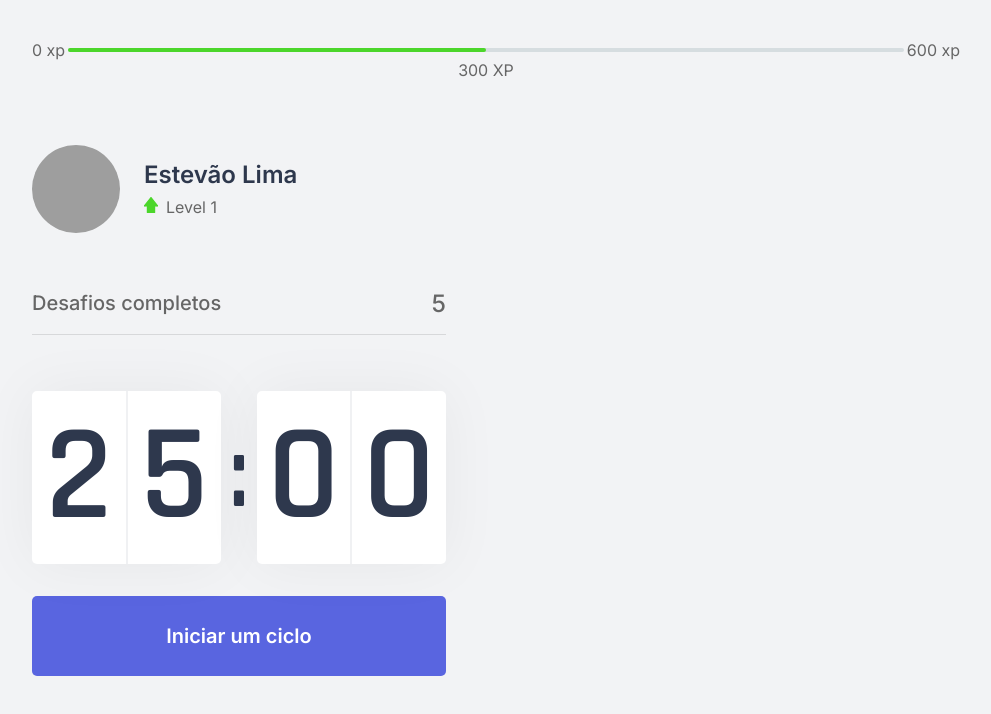
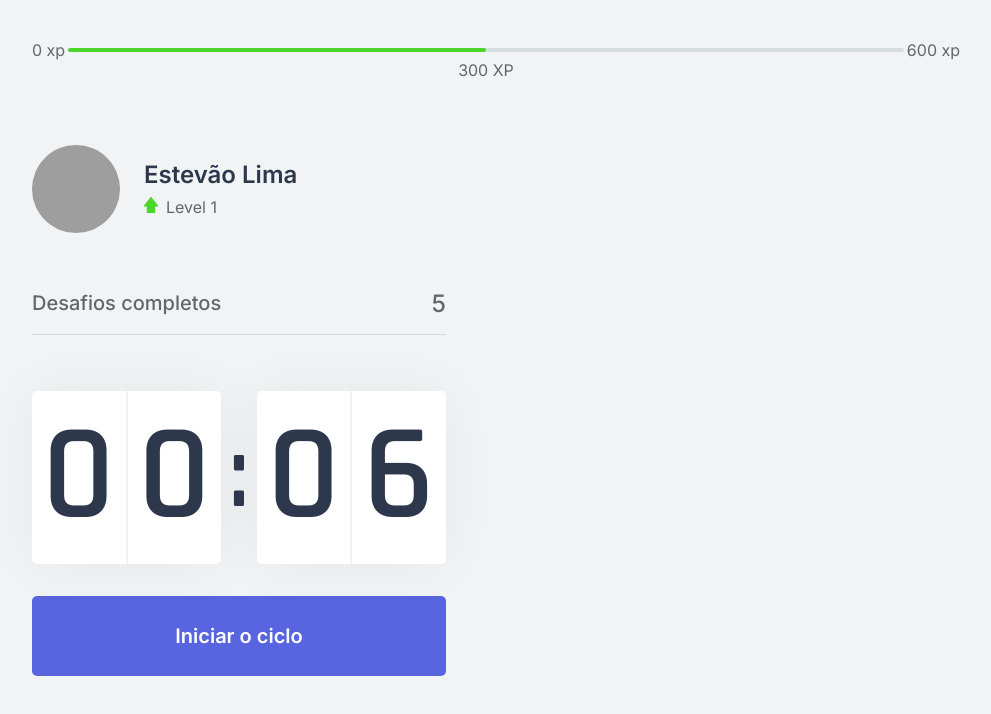
Before and after one commit to estevao-lima/move.it, a Next.js app: page / in a window 1280 px wide. Shown: the top 714 px of the page, without its empty margins (144-1135 px from the left). Built offline with nearby package versions, Linux system fonts and the light colour scheme; grey boxes are pictures that could not be loaded.

Commit message:
Finished countdown button, now it shows when countdown ended and disables onclick

```diff
--- a/src/components/Countdown.tsx
+++ b/src/components/Countdown.tsx
@@ -1,11 +1,13 @@
 import { useState, useEffect } from 'react';
 import styles from '../styles/components/Countdown.module.css'
 
+let countdownTimeout: NodeJS.Timeout;
 
 export function Countdown(){
 
-    const [time, setTime] = useState(25 * 60);
-    const [active, setActive] = useState(false);
+    const [time, setTime] = useState(0.1 * 60);
+    const [IsActive, setIsActive] = useState(false);
+    const [hasFinished, setHasFinished] = useState(false);
 
     const minutes = Math.floor(time / 60);
     const seconds = (time % 60);
@@ -14,17 +16,26 @@
     const [secondLeft, secondRight] = String(seconds).padStart(2, '0').split('');
 
     function startCountdown(){
-        setActive(true);
+        setIsActive(true);
+    }
+
+    function resetCountdown(){
+        clearTimeout(countdownTimeout);
+        setIsActive(false);
+        setTime(0.1 * 60)
     }
 
     useEffect(() => {
-        if(active && time > 0){
-            setTimeout(() => {
+        if(IsActive && time > 0){
+            countdownTimeout = setTimeout(() => {
                 setTime(time - 1);
             }, 1000)
+        }   else if(IsActive && time == 0){
+            setHasFinished(true);
+            setIsActive(false);
         }
 
-    }, [active, time])
+    }, [IsActive, time])
 
     return(
         <div>
@@ -44,9 +55,37 @@
 
             </div>
 
-            <button type="button" className={styles.countdownButton} onClick={startCountdown}>
-                Iniciar um ciclo
-            </button>
+
+            { hasFinished ? (
+
+                <button
+                disabled
+                type="button" className={styles.countdownButton}>
+                Ciclo Encerrado
+                </button>
+
+            ) : (
+                <>
+
+                    {IsActive ? (
+
+                    <button type="button" className={`${styles.countdownButton} ${styles.countdownButtonActive}`} onClick={resetCountdown}>
+                    Abandonar ciclo
+                    </button>
+
+                    ):
+
+                    (
+                        <button type="button"
+                        className={styles.countdownButton} onClick={startCountdown}>
+
+                        Iniciar o ciclo
+
+                        </button>
+                    )}
+
+                </>
+            )}
         </div>
     );
 }
--- a/src/styles/components/Countdown.module.css
+++ b/src/styles/components/Countdown.module.css
@@ -52,6 +52,22 @@
     transition: background-color 0.2s;
 }
 
-.countdownButton:hover{
+.countdownButton:not(:disabled):hover{
     background: var(--blue-dark);
 }
+
+.countdownButtonActive{
+    background-color: var(--white);
+    color: var(--title);
+}
+
+.countdownButtonActive:not(:disabled):hover{
+    background: var(--red);
+color: var(--white);
+}
+
+.countdownButton:disabled{
+    background: var(--white);
+    color: var(--text);
+    cursor: not-allowed;
+}
```
